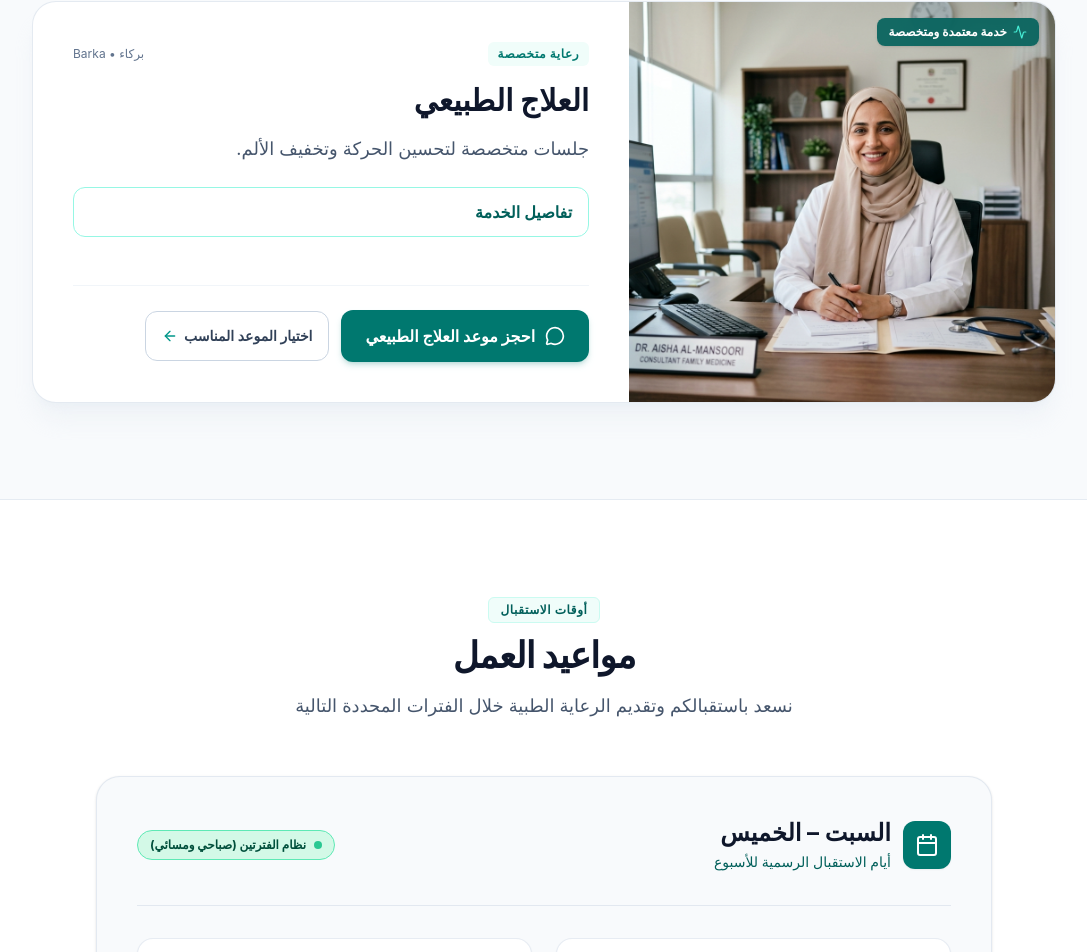
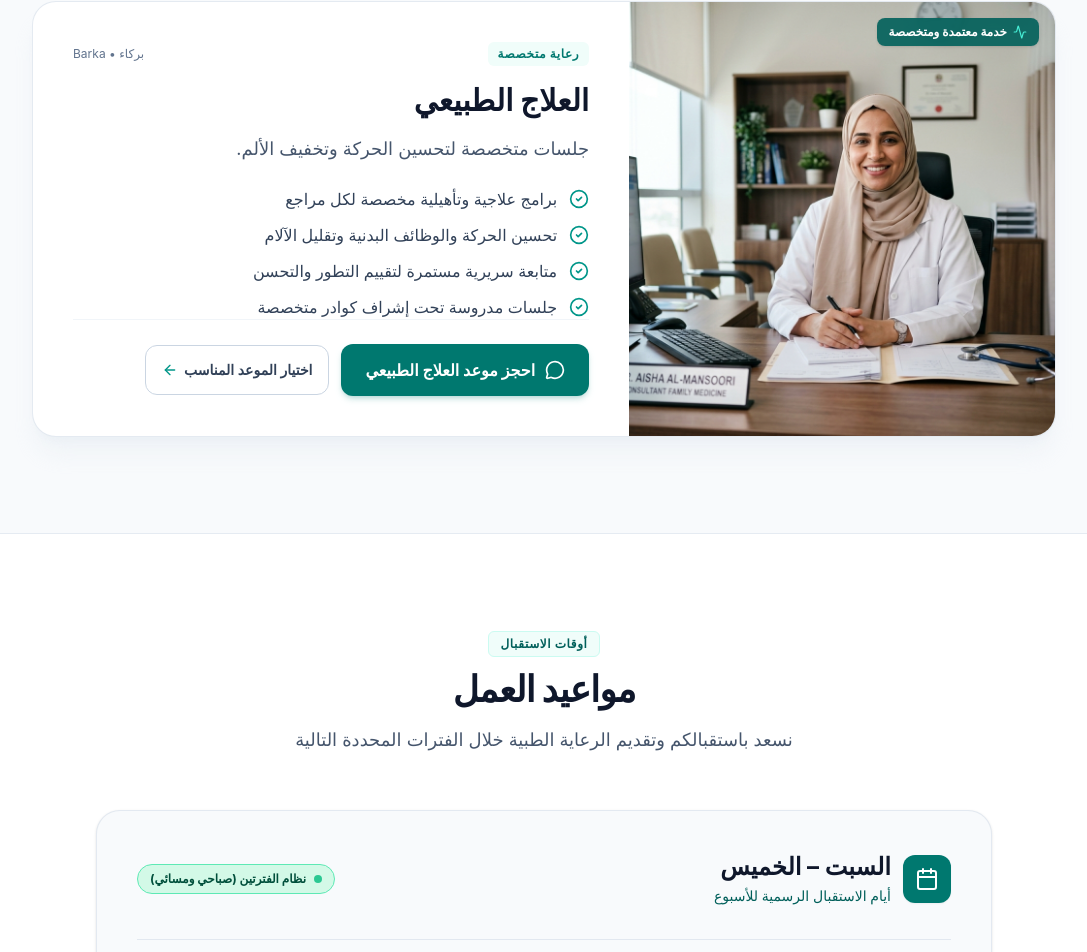
Before and after one commit to omancompany/um-alqura-medical, a React (Vite) app: page / in a window 1280 px wide. Shown: the part 1538-2490 px from the top of the page, without its empty margins (96-1183 px from the left). Built offline with nearby package versions, Linux system fonts and the light colour scheme.

Commit message:
Update ServicesSection.tsx

```diff
--- a/src/components/ServicesSection.tsx
+++ b/src/components/ServicesSection.tsx
@@ -104,11 +104,6 @@ export const ServicesSection: React.FC<ServicesSectionProps> = ({
                 </p>
 
                 {/* Service Quality Points */}
-                <details className="group mb-8">
-                  <summary className="cursor-pointer list-none rounded-xl border border-teal-200 dark:border-teal-800 px-4 py-3 text-teal-800 dark:text-teal-200 font-semibold mb-4">
-                    <span className="group-open:hidden">{isRtl ? 'تفاصيل الخدمة' : 'Service details'}</span>
-                    <span className="hidden group-open:inline">{isRtl ? 'إخفاء التفاصيل' : 'Hide details'}</span>
-                  </summary>
                   <div className="space-y-3">
                   {t.services.physiotherapy.features.map((feature, idx) => (
                     <div key={idx} className="flex items-start gap-3 text-sm sm:text-base text-slate-700 dark:text-slate-300">
@@ -117,7 +112,6 @@ export const ServicesSection: React.FC<ServicesSectionProps> = ({
                     </div>
                   ))}
                 </div>
-                </details>
               </div>
 
               {/* Action Button */}
```
